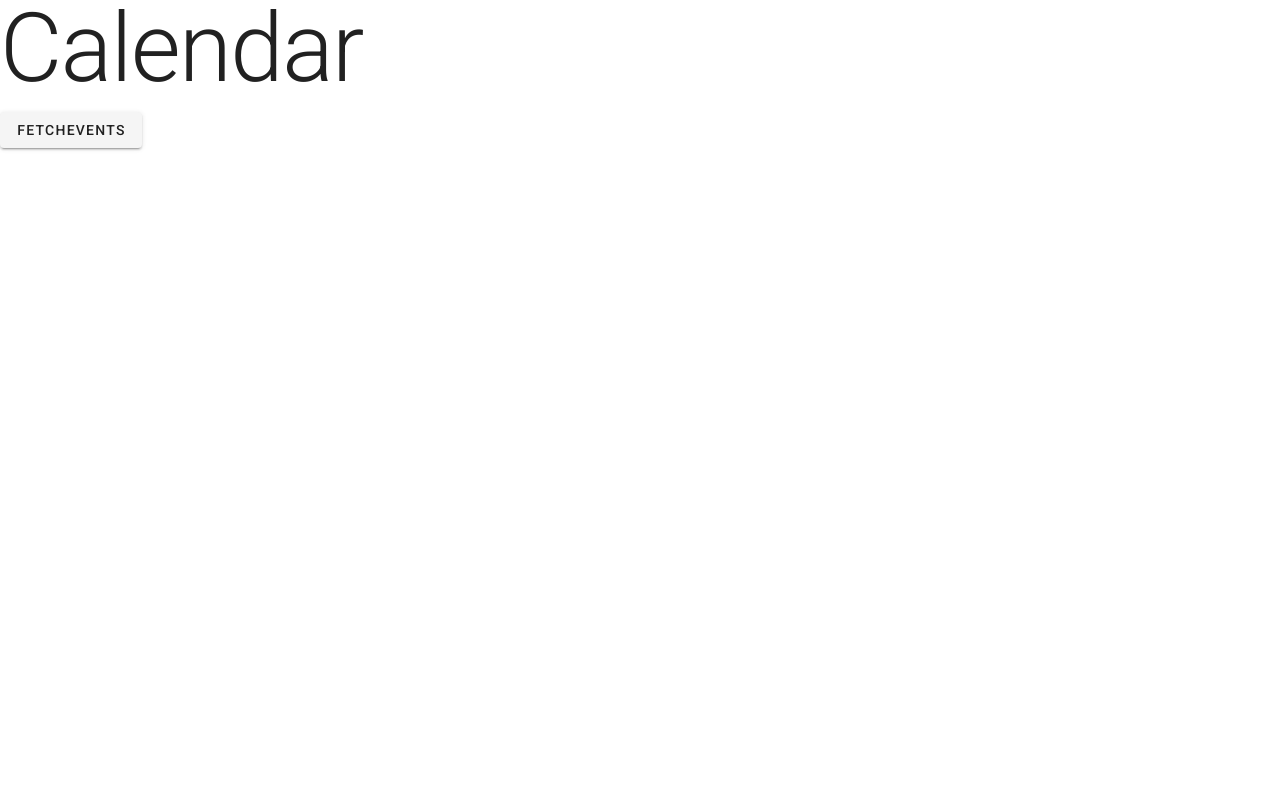
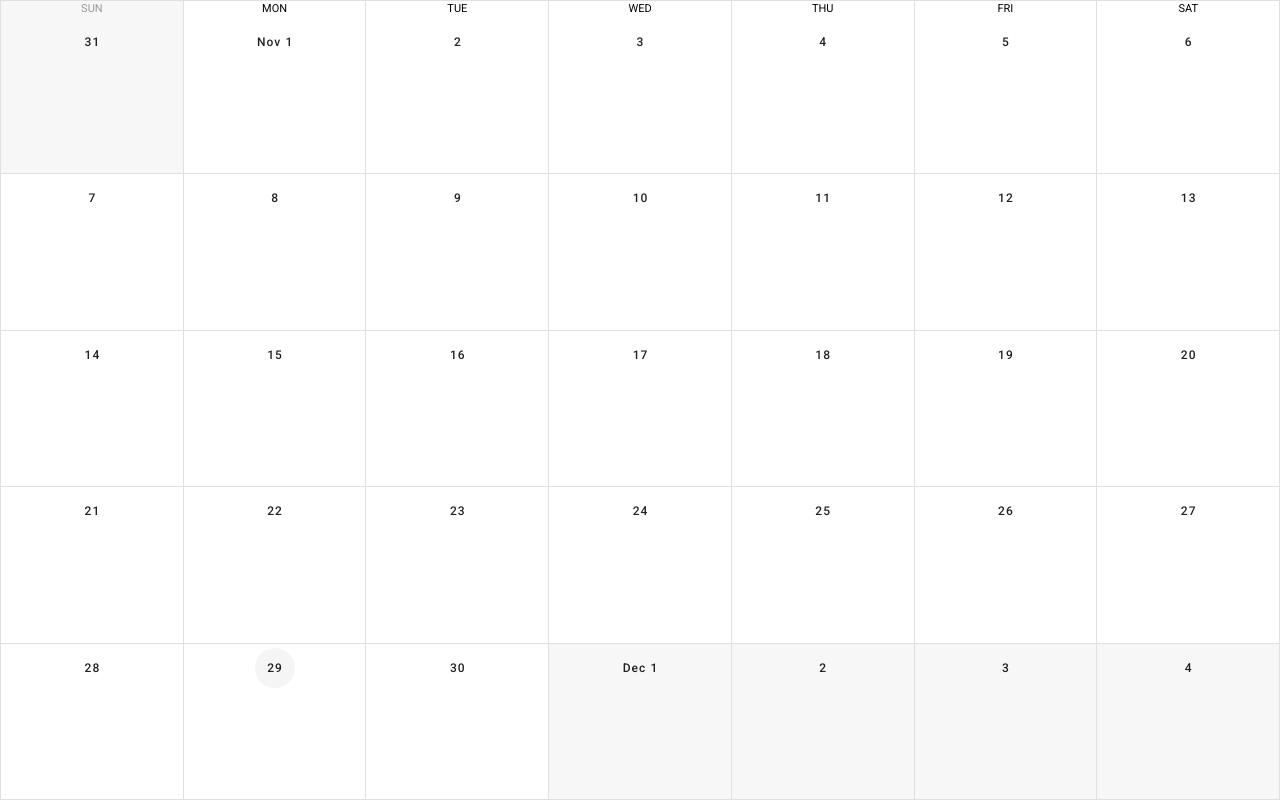
Before and after one commit to RyoAsai-git/vue-calendar, a Vue app in the folder frontend/: page / in a window 1280 px wide. Built offline with nearby package versions, Linux system fonts and the light colour scheme.

Commit message:
vuetifyのカレンダーコンポーネントを使用し、カレンダー画面実装

```diff
--- a/frontend/src/components/Calendar.vue
+++ b/frontend/src/components/Calendar.vue
@@ -1,13 +1,8 @@
 <template>
   <div>
-    <h1 class="text-h1">Calendar</h1>
-      <v-list>
-        <v-list-item v-for="event in events" :key="event.id">
-          {{ event.name }}
-        </v-list-item>
-      </v-list>
-    <v-btn type="submit" @click="fetchEvents()">fetchEvents</v-btn>
-
+    <v-sheet height="100vh">
+      <v-calendar></v-calendar>
+    </v-sheet>
   </div>
 </template>
 
```
